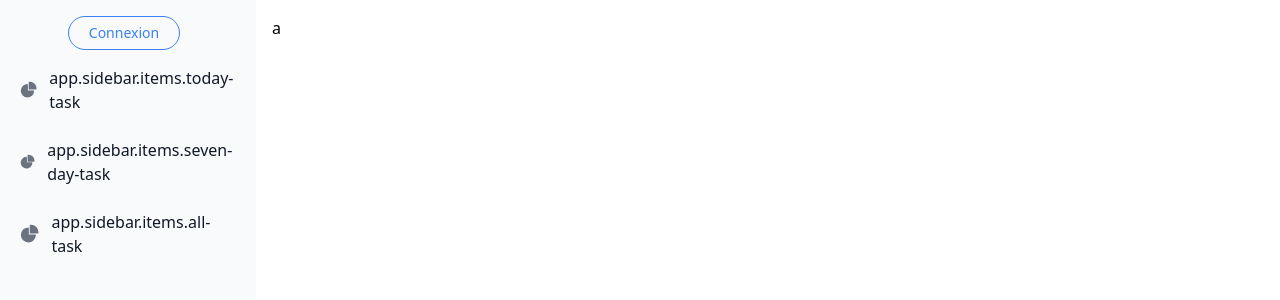
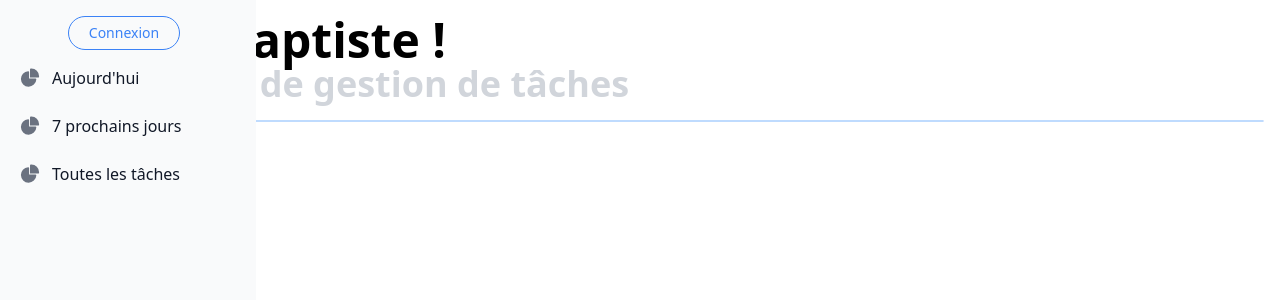
Before and after one commit to Zeworxx/FullJsCourseProject, a Vue app in the folder client/FullJsProject/: page / in a window 1280 px wide. Shown: the top 300 px of the page. Built offline with nearby package versions, Linux system fonts and the light colour scheme.

Commit message:
add translation for todolist comp

```diff
--- a/client/FullJsProject/src/assets/i18n/fr.json
+++ b/client/FullJsProject/src/assets/i18n/fr.json
@@ -1,9 +1,18 @@
 {
     "app" : {
         "sidebar" : {
-            "wlecome-span" : "Bonjour {name} !",
+            "name-account" : "{name}",
             "logout-button" : "Déconnexion",
-            "login-button" : "Connexion"
+            "login-button" : "Connexion",
+            "items" : {
+                "today-task" : "Aujourd'hui",
+                "seven-day-task" : "7 prochains jours",
+                "all-task" : "Toutes les tâches"
+            }
+        },
+        "todolist" : {
+            "welcome-title" : "Bonjour {name} !",
+            "second-title" : "Votre espace de gestion de tâches"
         }
     }
 }
--- a/client/FullJsProject/src/components/todolist/ToDoList.vue
+++ b/client/FullJsProject/src/components/todolist/ToDoList.vue
@@ -1,9 +1,22 @@
 <script setup lang="ts">
+import type { UserData } from '@/models/app.model';
+import { type Ref, ref } from 'vue';
 
+const userData: Ref<UserData> = ref({
+    firstName: "Baptiste"
+})
 </script>
 
 <template>
-    <div class="p-4 sm:ml-64">
-        <span>a</span>
+    <div class="p-4">
+        <div>
+            <h1 class="flex items-center text-5xl font-extrabold dark:text-white">{{ $t('app.todolist.welcome-title', {
+                name:
+                    userData.firstName
+            }) }}</h1>
+            <h2 class="ml-1 text-4xl font-semibold text-gray-300 dark:text-gray-400">{{ $t('app.todolist.second-title') }}
+            </h2>
+            <div class="border border-blue-200 border-solid mt-4 rounded"></div>
+        </div>
     </div>
 </template>
```
